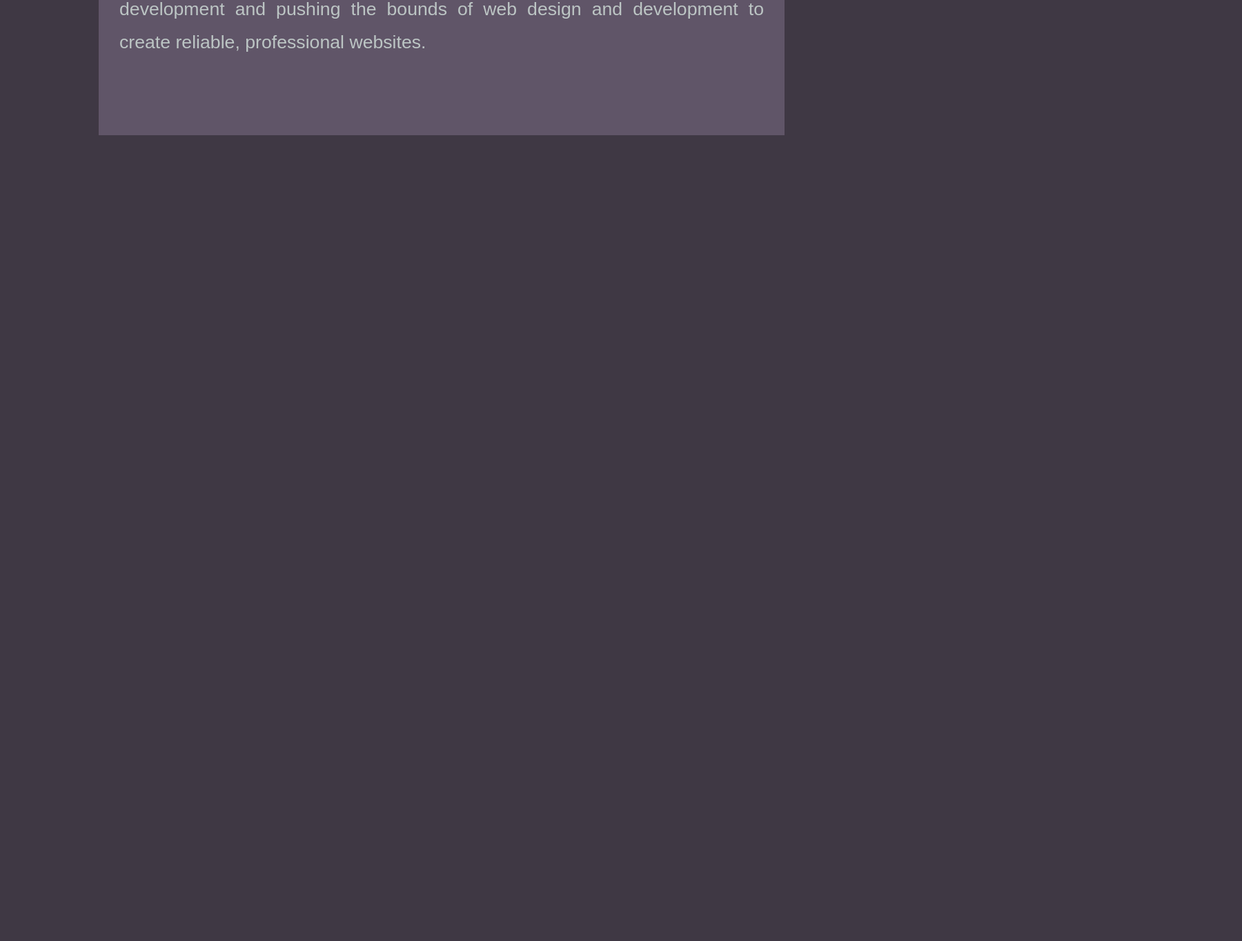
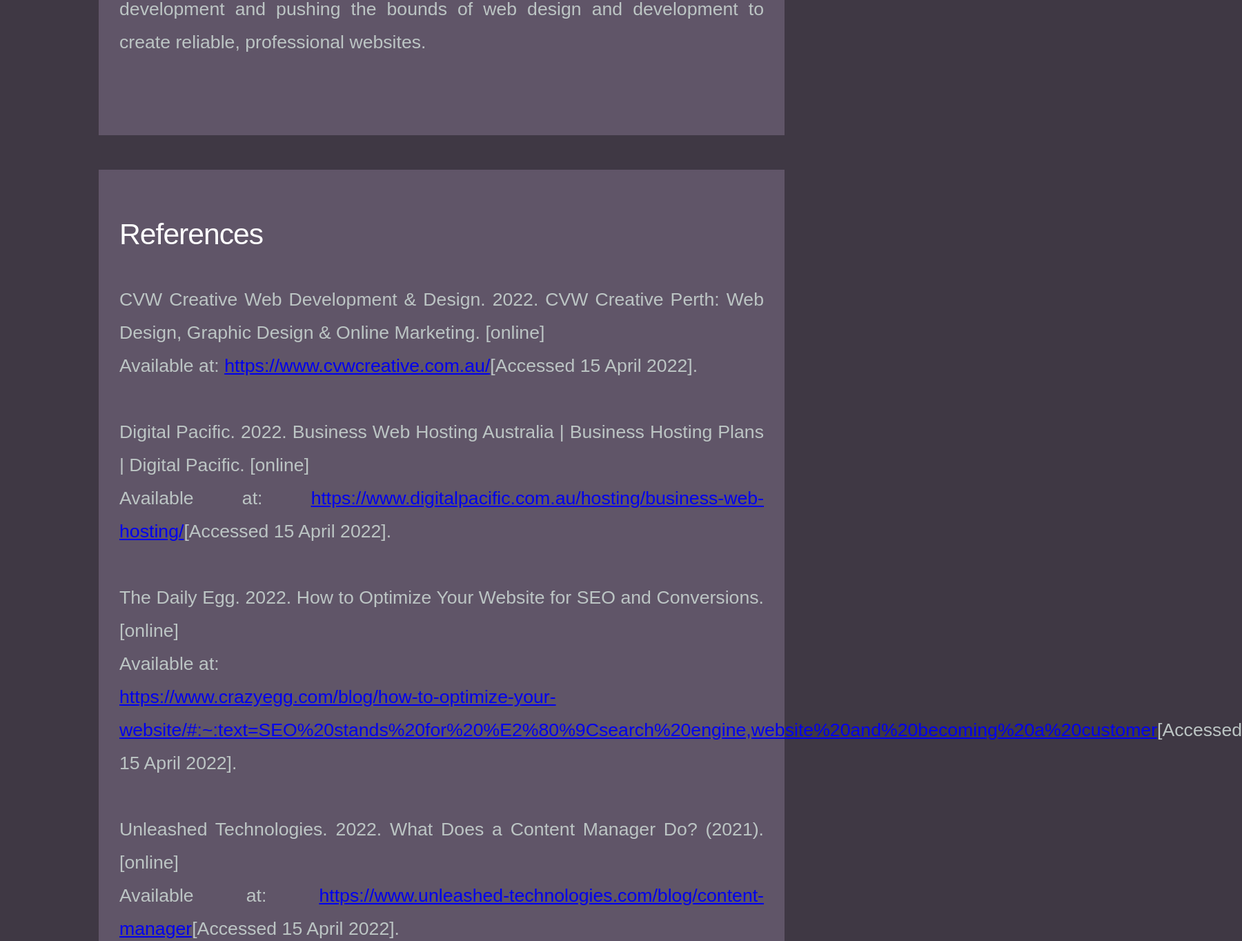
Before and after one commit to S3939981/Assignment2, a plain HTML site: page interview.html in a window 1280 px wide. Shown: the part 6150-7514 px from the top of the page at 69% size, 1800 px wide, since content can reach past the window. Before the commit the page ends 6450 px from the top, so only its background shows below. Drawn offline with Linux system fonts and the light colour scheme.

Commit message:
Update interview.html
added references to Interview

```diff
--- a/interview.html
+++ b/interview.html
@@ -58,6 +58,21 @@
       <br>
     </p>
 </article>
+<article>
+  <h2>References</h2>
+  <p>
+    CVW Creative Web Development & Design. 2022. CVW Creative Perth: Web Design, Graphic Design & Online Marketing. [online] <br>Available at: <a href  = "https://www.cvwcreative.com.au/">https://www.cvwcreative.com.au/</a>[Accessed 15 April 2022].
+    <br>
+    <br>
+    Digital Pacific. 2022. Business Web Hosting Australia | Business Hosting Plans | Digital Pacific. [online] <br>Available at: <a href = "https://www.digitalpacific.com.au/hosting/business-web-hosting/">https://www.digitalpacific.com.au/hosting/business-web-hosting/</a>[Accessed 15 April 2022].
+    <br>
+    <br>
+    The Daily Egg. 2022. How to Optimize Your Website for SEO and Conversions. [online] <br>Available at: <br><a href = "https://www.crazyegg.com/blog/how-to-optimize-your-website/#:~:text=SEO%20stands%20for%20%E2%80%9Csearch%20engine,website%20and%20becoming%20a%20customer">https://www.crazyegg.com/blog/how-to-optimize-your-website/#:~:text=SEO%20stands%20for%20%E2%80%9Csearch%20engine,website%20and%20becoming%20a%20customer</a>[Accessed 15 April 2022].
+    <br>
+    <br>
+    Unleashed Technologies. 2022. What Does a Content Manager Do? (2021). [online] <br>Available at: <a href = "https://www.unleashed-technologies.com/blog/content-manager">https://www.unleashed-technologies.com/blog/content-manager</a>[Accessed 15 April 2022].
+  </p>
+</article>
 </div>
 </body>
 </html>
```
